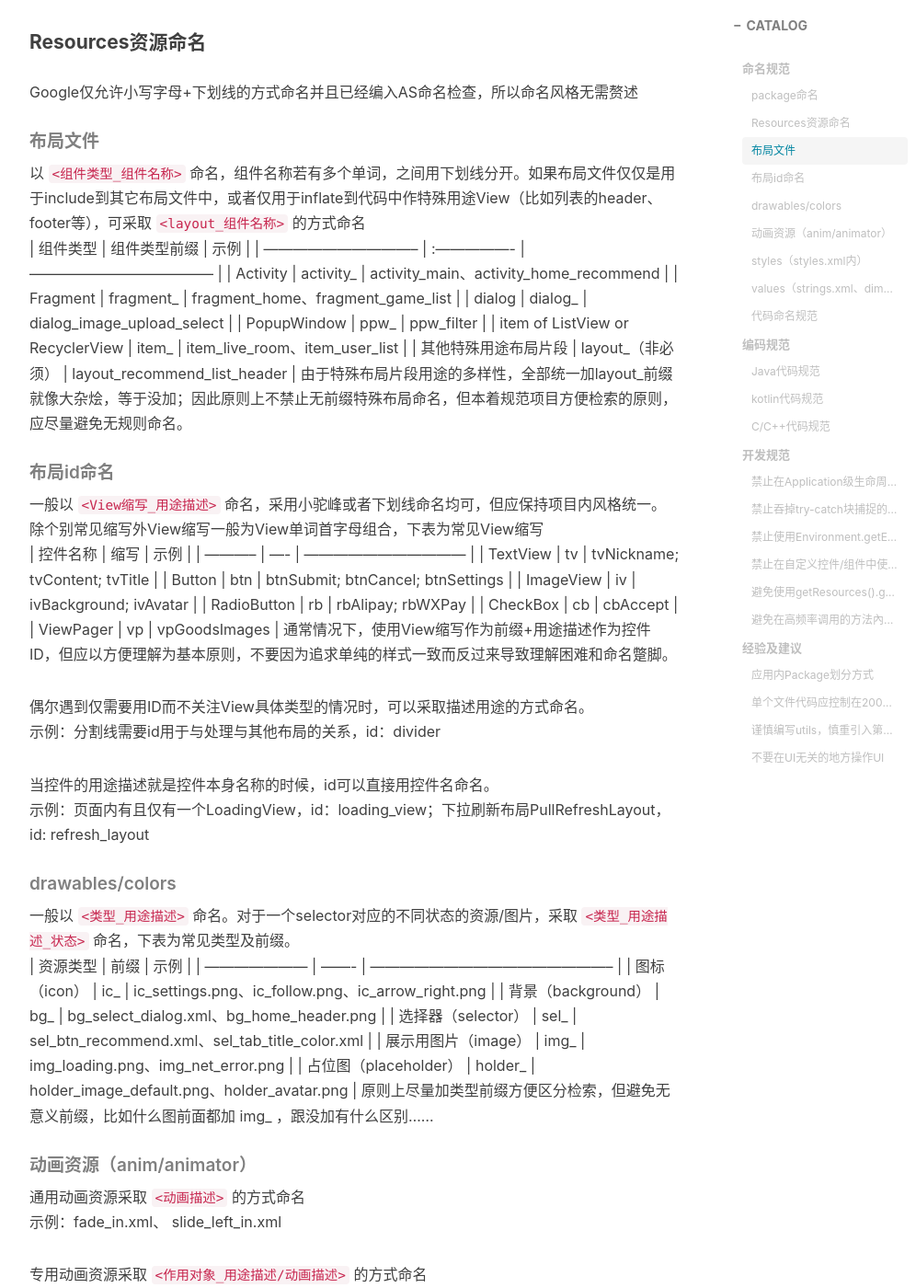
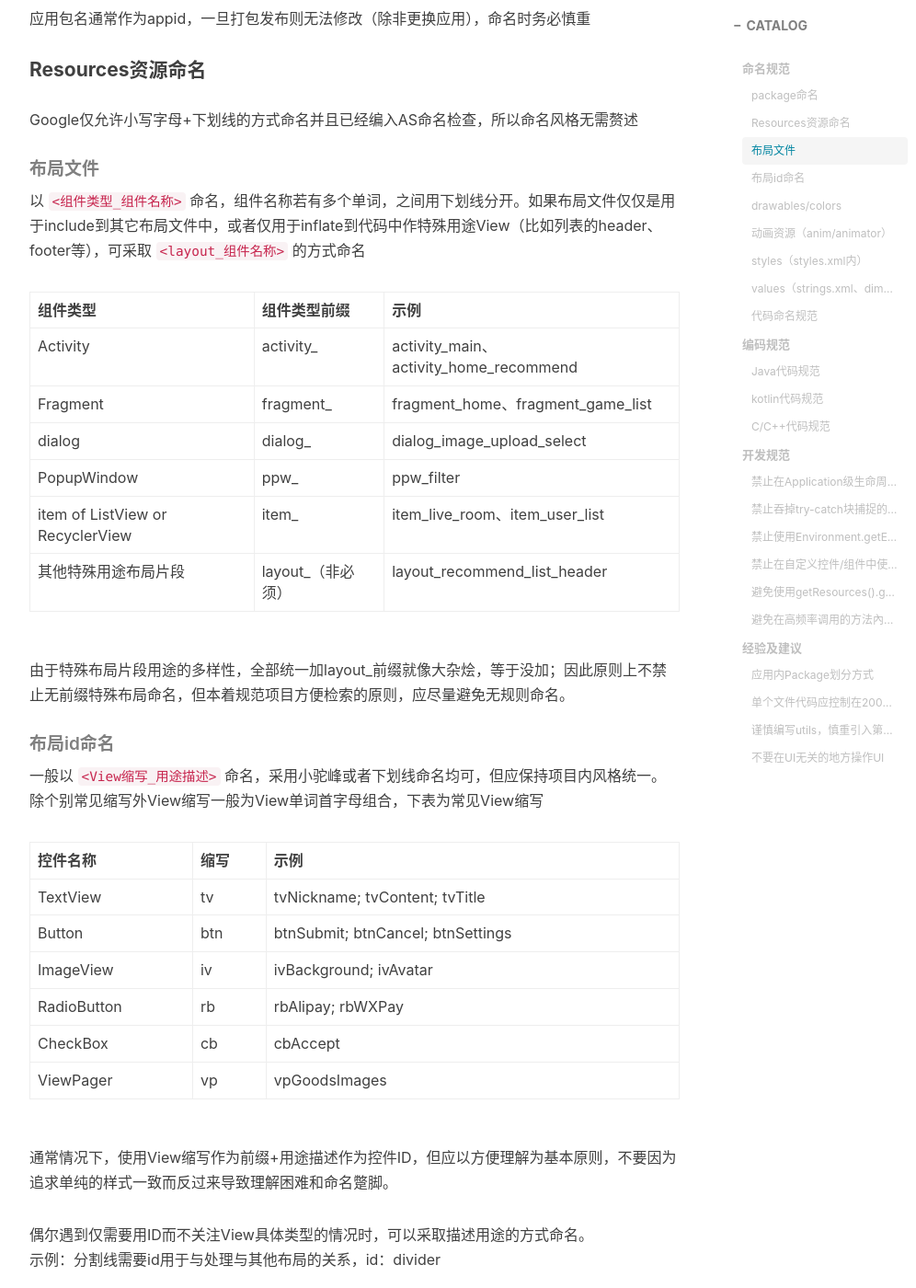
Before and after one commit to lx8421bcd/lx8421bcd.github.io, a Jekyll site: the page built from _posts/2020-06-29-Android项目开发规范整理.md, in a window 1280 px wide and 1400 px high, scrolled down 1040 px. Shown: the whole window at 92% size, without its empty margins (233-1229 px from the left). Built offline with Jekyll 4.4.1, drawn with Linux system fonts in a browser that asks for light colours; nearby versions of some CDN libraries; comment, search, counter and statistics services are not loaded; some of the changed text lies outside the part shown.

Commit message:
update post format

````diff
--- a/_posts/2020-06-29-Android项目开发规范整理.md
+++ b/_posts/2020-06-29-Android项目开发规范整理.md
@@ -25,6 +25,7 @@ tags:
 
 如果应用本身名称与公司名重合，可以以“android”结尾表明应用为公司产品的android客户端，但无需刻意追求3段式包名
 举例：知乎 - com.zhihu.android
+
 应用包名通常作为appid，一旦打包发布则无法修改（除非更换应用），命名时务必慎重
 
 #### Resources资源命名
@@ -32,6 +33,7 @@ Google仅允许小写字母+下划线的方式命名并且已经编入AS命名
 
 ##### 布局文件
 以 `<组件类型_组件名称>` 命名，组件名称若有多个单词，之间用下划线分开。如果布局文件仅仅是用于include到其它布局文件中，或者仅用于inflate到代码中作特殊用途View（比如列表的header、footer等），可采取  `<layout_组件名称>` 的方式命名
+
 | 组件类型                         | 组件类型前缀      | 示例                                   |
 | -------------------------------- | :---------------- | -------------------------------------- |
 | Activity                         | activity_         | activity_main、activity_home_recommend |
@@ -40,10 +42,12 @@ Google仅允许小写字母+下划线的方式命名并且已经编入AS命名
 | PopupWindow                      | ppw_              | ppw_filter                             |
 | item of ListView or RecyclerView | item_             | item_live_room、item_user_list         |
 | 其他特殊用途布局片段             | layout_（非必须） | layout_recommend_list_header           |
+
 由于特殊布局片段用途的多样性，全部统一加layout_前缀就像大杂烩，等于没加；因此原则上不禁止无前缀特殊布局命名，但本着规范项目方便检索的原则，应尽量避免无规则命名。
 
 ##### 布局id命名
 一般以 `<View缩写_用途描述>` 命名，采用小驼峰或者下划线命名均可，但应保持项目内风格统一。除个别常见缩写外View缩写一般为View单词首字母组合，下表为常见View缩写
+
 | 控件名称    | 缩写 | 示例                              |
 | ----------- | ---- | --------------------------------- |
 | TextView    | tv   | tvNickname; tvContent; tvTitle    |
@@ -52,6 +56,7 @@ Google仅允许小写字母+下划线的方式命名并且已经编入AS命名
 | RadioButton | rb   | rbAlipay; rbWXPay                 |
 | CheckBox    | cb   | cbAccept                          |
 | ViewPager   | vp   | vpGoodsImages                     |
+
 通常情况下，使用View缩写作为前缀+用途描述作为控件ID，但应以方便理解为基本原则，不要因为追求单纯的样式一致而反过来导致理解困难和命名蹩脚。
 
 偶尔遇到仅需要用ID而不关注View具体类型的情况时，可以采取描述用途的方式命名。
@@ -62,6 +67,7 @@ Google仅允许小写字母+下划线的方式命名并且已经编入AS命名
 
 ##### drawables/colors
 一般以 `<类型_用途描述>` 命名。对于一个selector对应的不同状态的资源/图片，采取 ```<类型_用途描述_状态>``` 命名，下表为常见类型及前缀。
+
 | 资源类型              | 前缀    | 示例                                               |
 | --------------------- | ------- | -------------------------------------------------- |
 | 图标（icon）          | ic_     | ic_settings.png、ic_follow.png、ic_arrow_right.png |
@@ -69,6 +75,7 @@ Google仅允许小写字母+下划线的方式命名并且已经编入AS命名
 | 选择器（selector）    | sel_    | sel_btn_recommend.xml、sel_tab_title_color.xml     |
 | 展示用图片（image）   | img_    | img_loading.png、img_net_error.png                 |
 | 占位图（placeholder） | holder_ | holder_image_default.png、holder_avatar.png        |
+
 原则上尽量加类型前缀方便区分检索，但避免无意义前缀，比如什么图前面都加 img_ ，跟没加有什么区别……
 
 ##### 动画资源（anim/animator）
@@ -276,8 +283,8 @@ context.getExternalFilesDir()
 
 
 #### 避免使用getResources().getIdentifier()方法获取ResourceId
-使用```getResources().getIdentifier() ```方法拼接resource name找资源ID找不到 - 运行时异常
-使用R.resource_type.resource_name找不到 - 编译期异常
+* 使用```getResources().getIdentifier() ```方法拼接resource name找资源ID找不到 - 运行时异常
+* 使用R.resource_type.resource_name找不到 - 编译期异常
 能在编译期暴露的错误，不要留到运行时
 
 另一方面Android Studio IDE的Refactor菜单中提供了“Remove Unused Resources”方法来查找工程內没有被代码直接引用的resource资源，而使用 ```getResources().getIdentifier() ```方法生成资源名获取资源ID的资源无法被IDE扫描到，会被判定为未引用资源。在项目经过长期迭代需要清理未使用资源时会增加很多不必要的负担。
````
